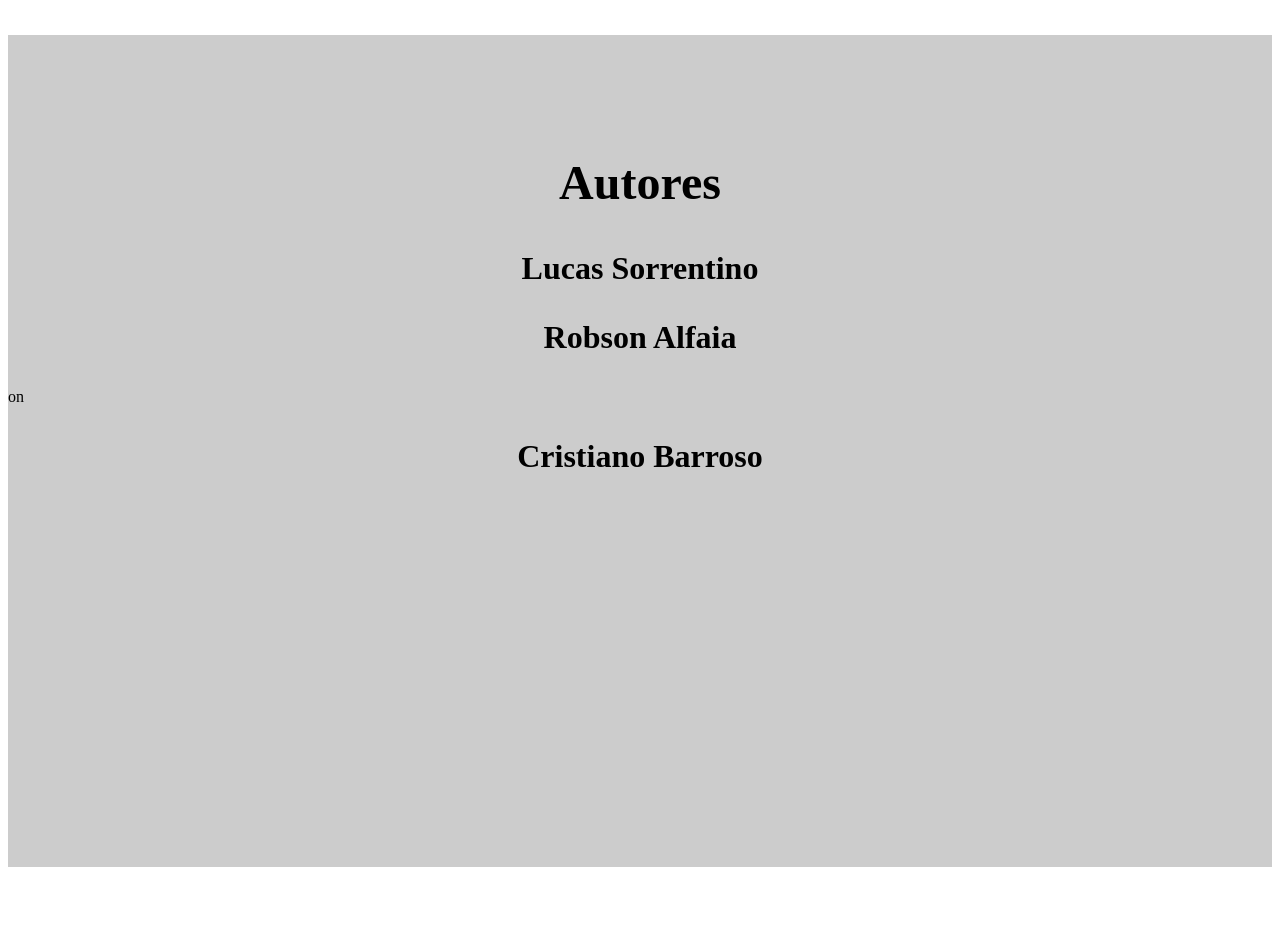
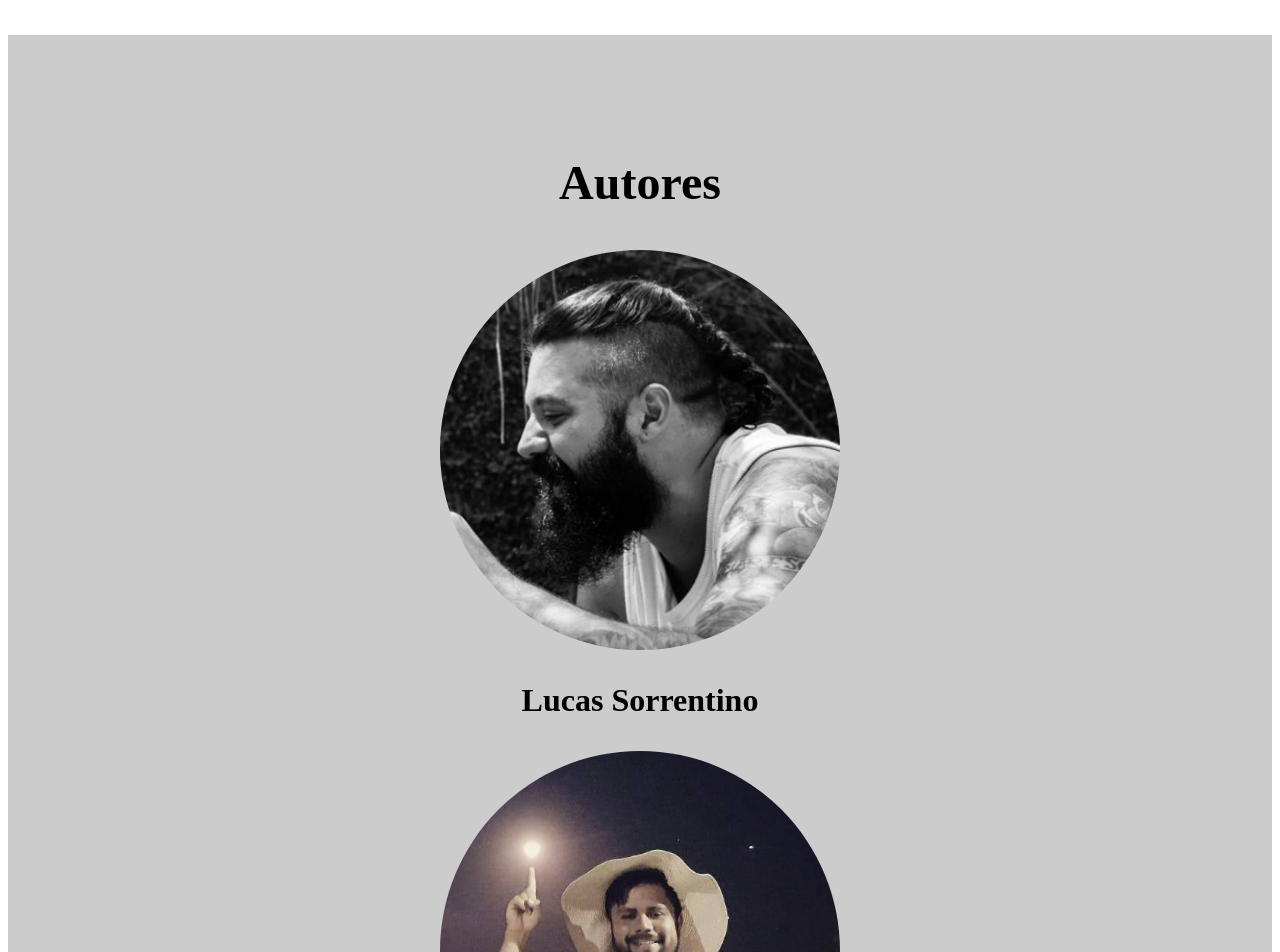
Before and after one commit to lucas-sorrentino/cscw_av2, a PHP site: page /grupo5.html in a window 1280 px wide. Shown: the part 805-1757 px from the top of the page. Run offline with PHP 8.4, Linux system fonts and the light colour scheme; some libraries are stand-ins or nearby versions.

Commit message:
avatares

```diff
--- a/trabalhoav2/grupo5.css
+++ b/trabalhoav2/grupo5.css
@@ -72,7 +72,7 @@ iframe {
    height: 400px;
    background-image: url('img/avatar.jpeg');
    background-size: cover;
-   display: inline;
+   display: block;
    border-radius: 200px;
   -webkit-border-radius: 200px;
   -moz-border-radius: 200px;
@@ -85,7 +85,7 @@ iframe {
    height: 400px;
    background-image: url('img/robson_avatar.jpeg');
    background-size: cover;
-   display: inline;
+   display: block;
    border-radius: 200px;
   -webkit-border-radius: 200px;
   -moz-border-radius: 200px;
@@ -98,7 +98,7 @@ iframe {
    height: 400px;
    background-image: url('img/cristiano_avatar.jpeg');
    background-size: cover;
-   display: inline;
+   display: block;
    border-radius: 200px;
   -webkit-border-radius: 200px;
   -moz-border-radius: 200px;
```
